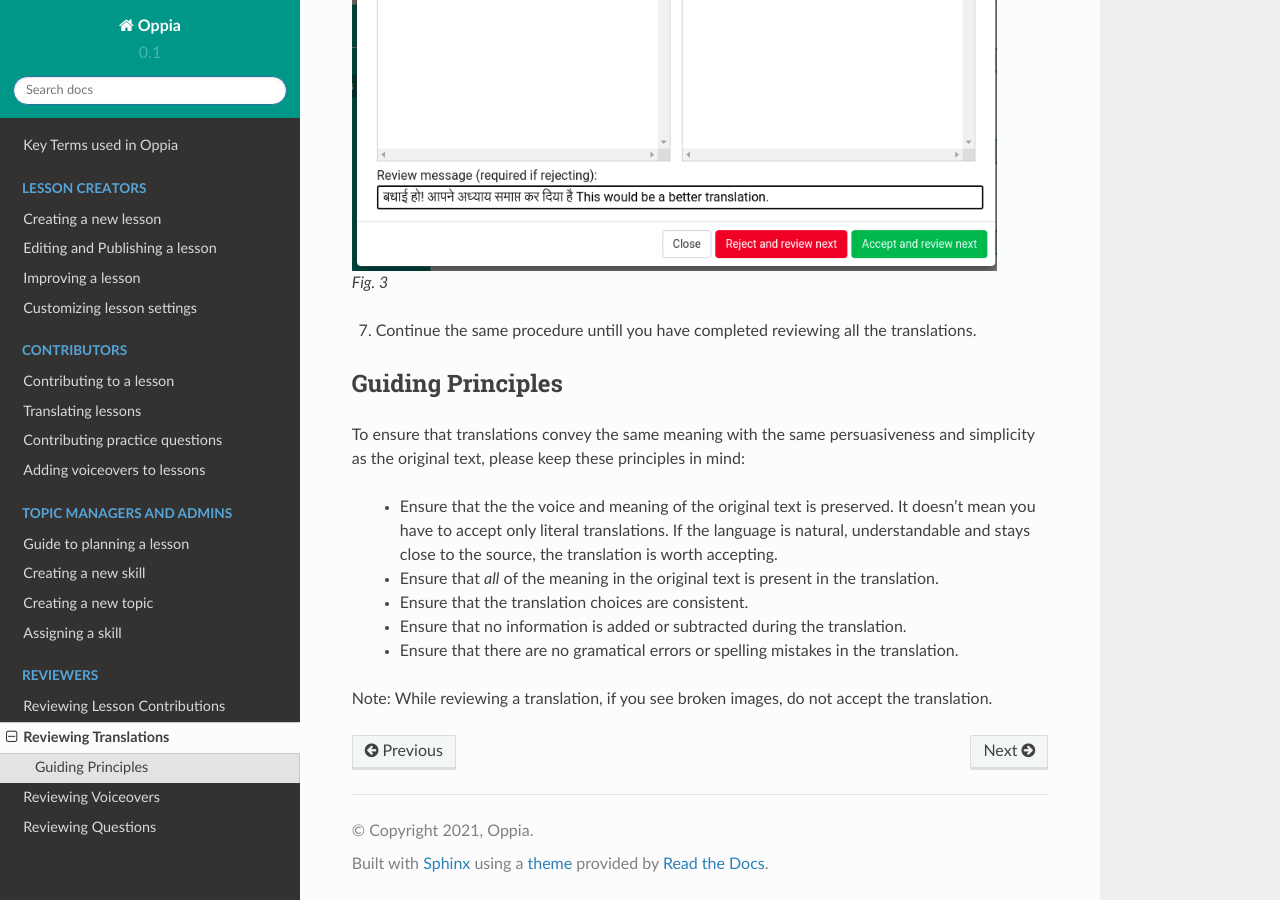
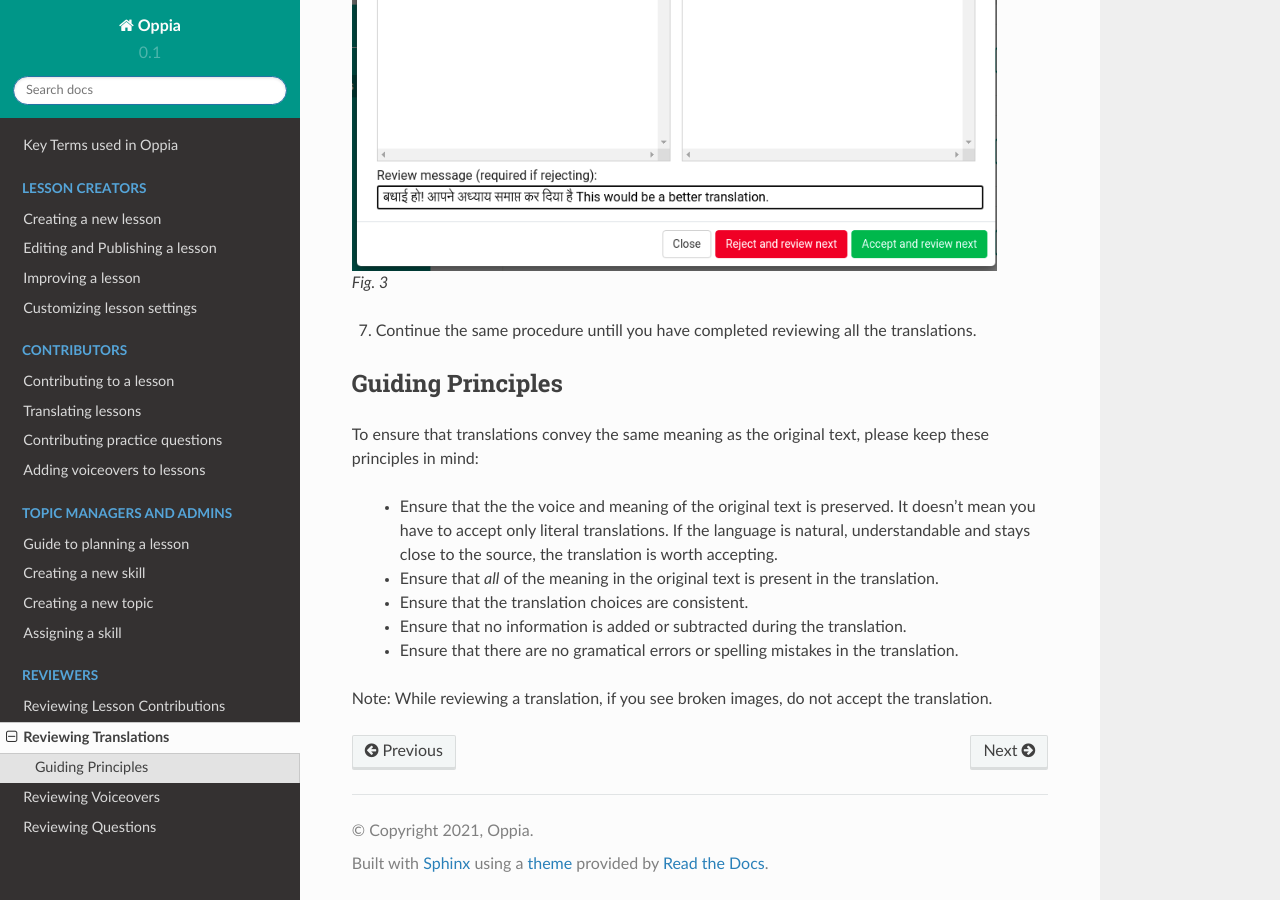
Before and after one commit to oppia/creator-documentation, a Sphinx documentation site: the page built from docs/reviewers/translations.rst, in a window 1280 px wide and 900 px high, scrolled down 1998 px. Built offline with Sphinx 7.4.7 and the Read the Docs theme 2.0.0, drawn with Linux system fonts in a browser that asks for light colours.

Commit message:
Update docs/reviewers/translations.rst
Co-authored-by: Sagang Wee <9004726+sagangwee@users.noreply.github.com>

```diff
--- a/docs/reviewers/translations.rst
+++ b/docs/reviewers/translations.rst
@@ -56,7 +56,7 @@ To start reviewing the translations:
 
 Guiding Principles
 -------------------
-To ensure that translations convey the same meaning with the same persuasiveness and simplicity as the original text, please keep these principles in mind:
+To ensure that translations convey the same meaning as the original text, please keep these principles in mind:
 
  * Ensure that the the voice and meaning of the original text is preserved. It doesn't mean you have to accept only literal translations. If the language is natural, understandable and stays close to the source, the translation is worth accepting.
  * Ensure that *all* of the meaning in the original text is present in the translation.
```
